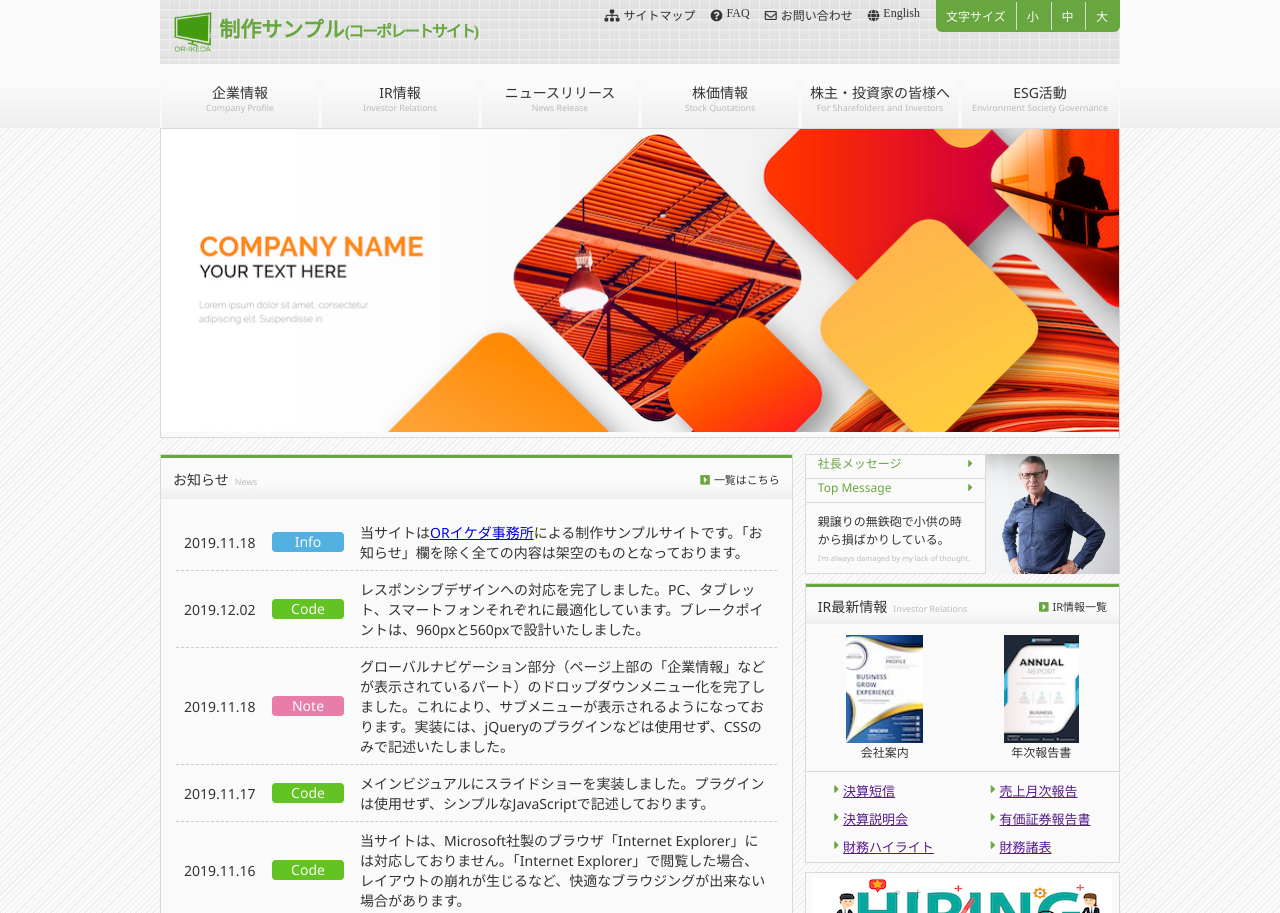
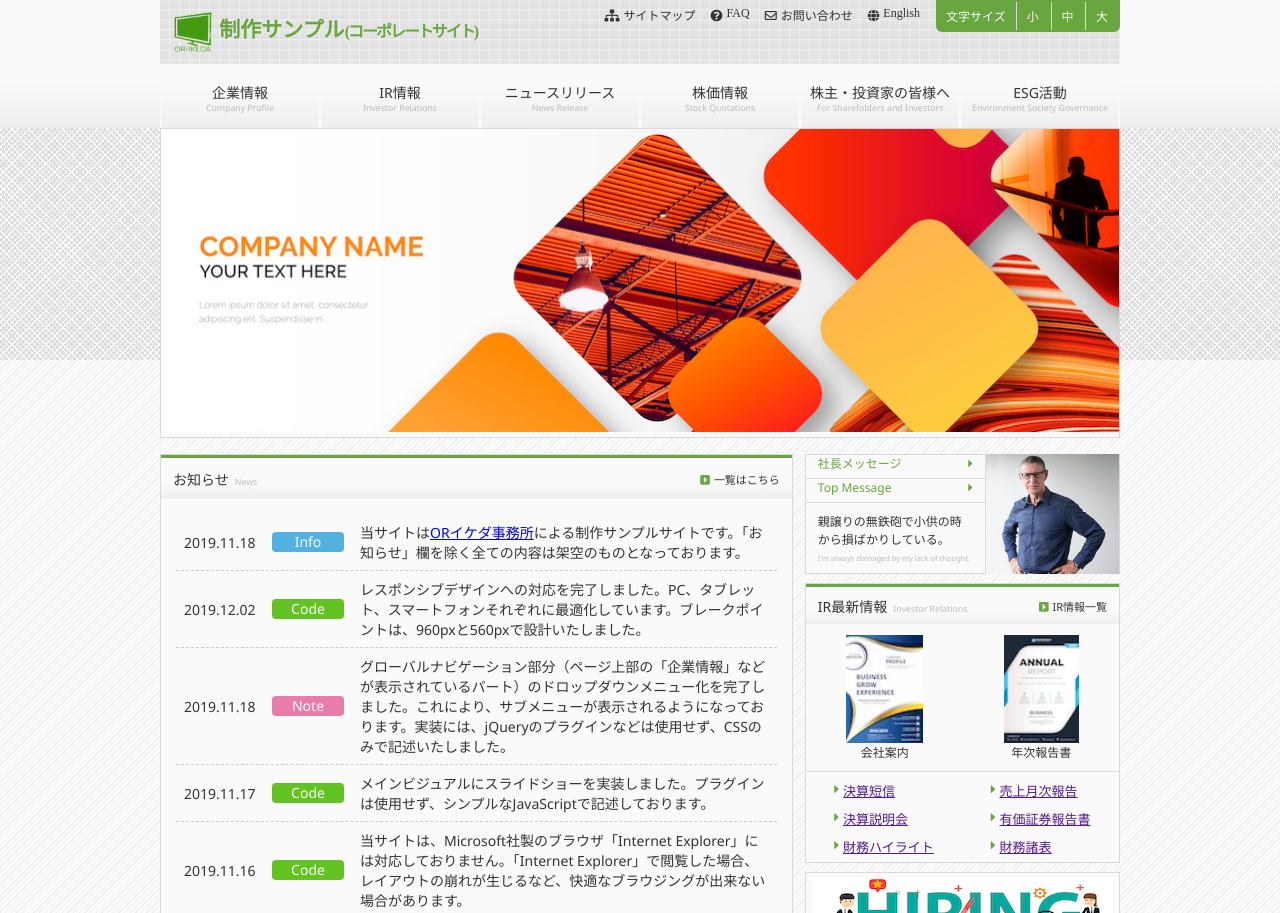
Before and after one commit to bugalu/sample_site_004_CorporateSite, a plain HTML site: page src/index.html in a window 1280 px wide. Shown: the top 913 px of the page. Drawn offline with Linux system fonts and the light colour scheme; some packages are replaced by stand-ins of ours.

Commit message:
headerと地紋
地紋をbody:beforeに記述しなおし

```diff
--- a/src/scss/style.scss
+++ b/src/scss/style.scss
@@ -19,19 +19,24 @@ body {
   color: $black;
   font-family: "Hiragino Kaku Gothic Pro N", "Segoe UI", "Helvetica Neue", "Hiragino Sans", "ヒラギノ角ゴ ProN W3",
     Arial, メイリオ, Meiryo, sans-serif;
+  &:before {
+    position: absolute;
+    top: 8em;
+    left: 0;
+    right: 0;
+    content: "";
+    height: 14.5em;
+    background: repeating-linear-gradient(45deg, transparent 0, transparent 3px, $white 3px, $white 4px),
+      repeating-linear-gradient(-45deg, #ddd 0, #ddd 3px, $white 3px, $white 4px);
+    @media screen and (max-width: 959px) {
+      display: none;
+    }
+  }
 }
 
 //COMMON------------------------------
 
 // .l-background-pattern {
-  body:after{
-  background: repeating-linear-gradient(45deg, transparent 0, transparent 3px, $white 3px, $white 4px),
-    repeating-linear-gradient(-45deg, #ddd 0, #ddd 3px, $white 3px, $white 4px);
-  height: 232px;
-  @media screen and (max-width: 959px) {
-    display: none;
-  }
-}
 .l-section-base {
   background-color: $white;
   border: $border;
```
Also changed, not shown: src/css/style.css, 1 other file.
